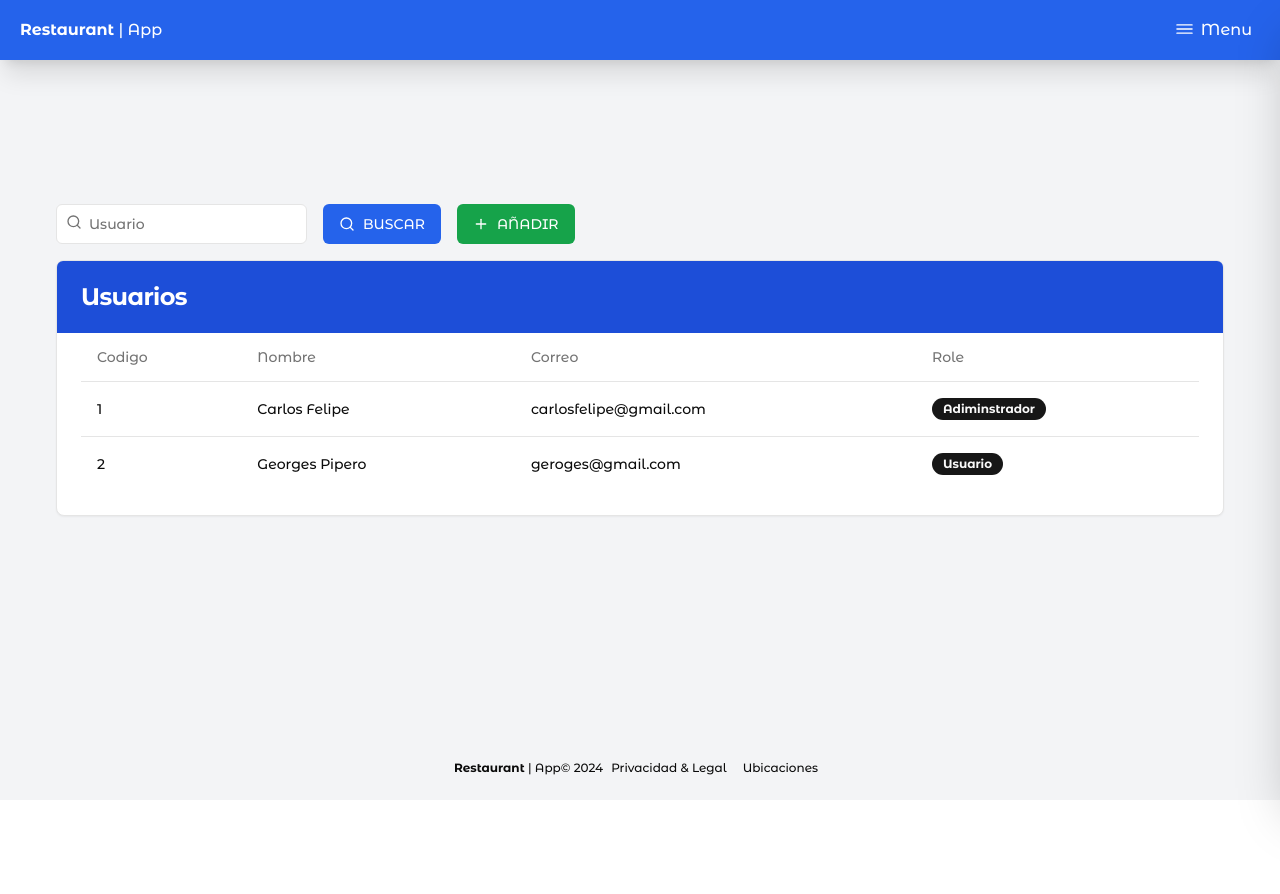
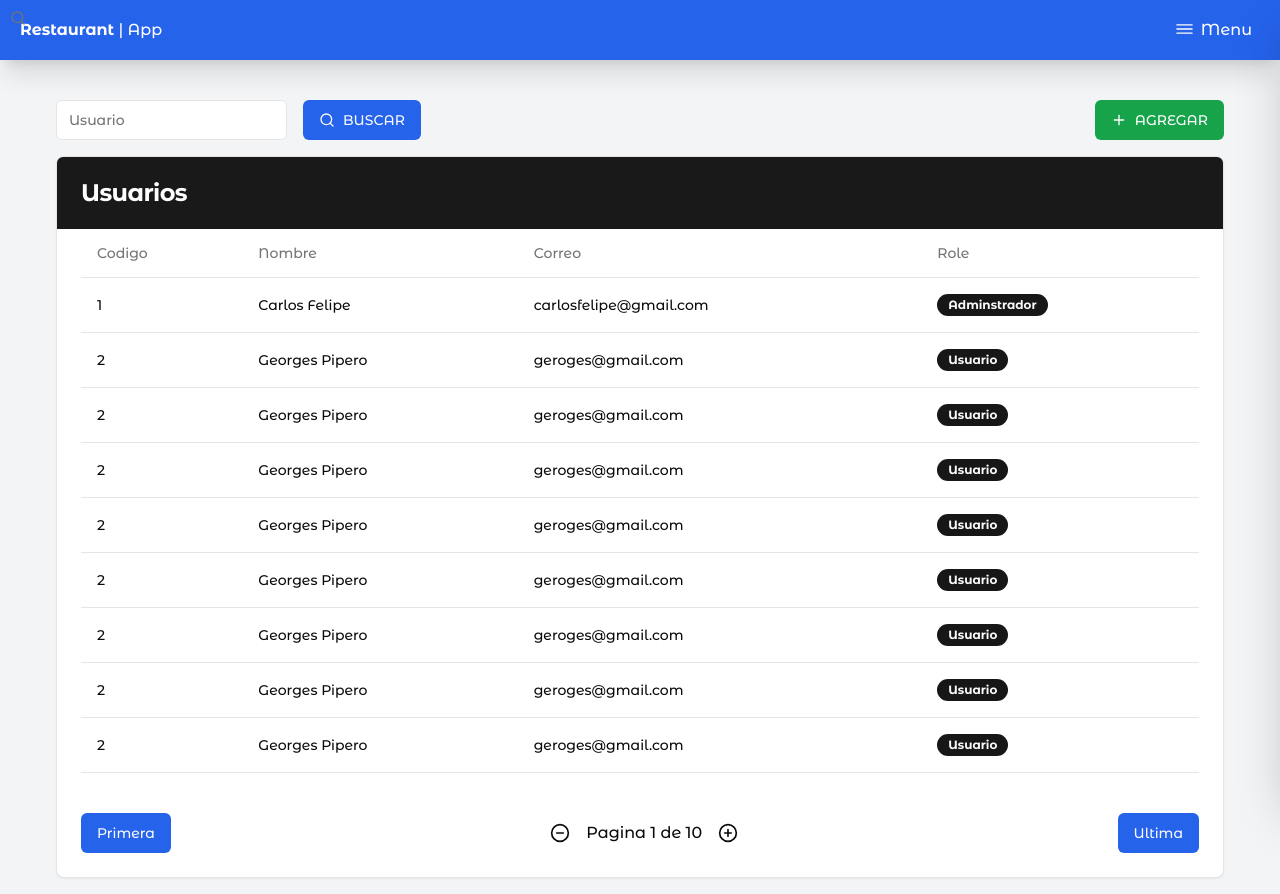
Before and after one commit to saultsc/next-restaurant-app, a Next.js app: page /users in a window 1280 px wide. Before the commit the page ends 800 px from the top, so only its background shows below. Built offline with nearby package versions, Linux system fonts and the light colour scheme.

Commit message:
Pantalla de todos los usuarios realizada

```diff
--- a/src/app/(shop)/layout.tsx
+++ b/src/app/(shop)/layout.tsx
@@ -1,4 +1,4 @@
-import { Footer, Sidebar, TopMenu } from '@/components';
+import { Sidebar, TopMenu } from '@/components';
 
 export default function DashboardLayout({ children }: { children: React.ReactNode }) {
 	return (
@@ -7,8 +7,6 @@ export default function DashboardLayout({ children }: { children: React.ReactNod
 			<Sidebar />
 
 			<div className="px-0 sm:px-10">{children}</div>
-
-			<Footer />
 		</main>
 	);
 }
--- a/src/app/(shop)/users/page.tsx
+++ b/src/app/(shop)/users/page.tsx
@@ -1,31 +1,42 @@
-import { Input } from "@/components/ui/input"
-import { Button } from "@/components/ui/button"
-import { Card, CardHeader, CardTitle, CardContent } from "@/components/ui/card"
-import { Table, TableHeader, TableRow, TableHead, TableBody, TableCell } from "@/components/ui/table"
-import { Badge } from "@/components/ui/badge"
+import { Input } from '@/components/ui/input';
+import { Button } from '@/components/ui/button';
+import { Card, CardHeader, CardTitle, CardContent } from '@/components/ui/card';
+import {
+	Table,
+	TableHeader,
+	TableRow,
+	TableHead,
+	TableBody,
+	TableCell,
+} from '@/components/ui/table';
+import { Badge } from '@/components/ui/badge';
+import { CirclePlus, MinusCircle } from 'lucide-react';
 
 export default function Component() {
 	return (
-    <div className="p-4 mt-32">
-      <div className="flex items-center space-x-4 mb-4">
-        <div className="relative">
-          <SearchIcon className="absolute left-2.5 top-2.5 h-4 w-4 text-muted-foreground" />
-          <Input type="search" placeholder="Usuario" className="pl-8" />
-        </div>
-        <Button variant="default" className="bg-blue-600 text-white">
+		<div className="p-4 mt-6">
+			<div className="flex items-center justify-between space-x-4 mb-4">
+				<div className="flex space-x-4">
+					<Input type="search" placeholder="Usuario" />
+					<Button variant="default" className="bg-blue-600 hover:bg-blue-700">
 						<SearchIcon className="mr-2 h-4 w-4" />
 						BUSCAR
 					</Button>
-        <Button variant="default" className="ml-auto bg-green-600 text-white">
+				</div>
+				<div className="flex space-x-4">
+					<SearchIcon className="absolute left-2.5 top-2.5 h-4 w-4 text-muted-foreground" />
+					<Button variant="default" className="ml-auto bg-green-600 hover:bg-green-700 text-white">
 						<PlusIcon className="mr-2 h-4 w-4" />
-          AÑADIR
+						AGREGAR
 					</Button>
 				</div>
+			</div>
 			<Card>
-        <CardHeader className="bg-blue-700 rounded-t-md text-white">
+				<CardHeader className="bg-black/90 rounded-t-md text-white">
 					<CardTitle>Usuarios</CardTitle>
 				</CardHeader>
 				<CardContent>
+					<div className='h-[560px] overflow-y-auto'>
 						<Table>
 							<TableHeader>
 								<TableRow>
@@ -41,7 +52,71 @@ export default function Component() {
 									<TableCell>Carlos Felipe</TableCell>
 									<TableCell>carlosfelipe@gmail.com</TableCell>
 									<TableCell>
-                  <Badge variant="default">Adiminstrador</Badge>
+										<Badge variant="default">Adminstrador</Badge>
+									</TableCell>
+								</TableRow>
+								<TableRow>
+									<TableCell>2</TableCell>
+									<TableCell>Georges Pipero</TableCell>
+									<TableCell>geroges@gmail.com</TableCell>
+									<TableCell>
+										<Badge variant="default">Usuario</Badge>
+									</TableCell>
+								</TableRow>
+								<TableRow>
+									<TableCell>2</TableCell>
+									<TableCell>Georges Pipero</TableCell>
+									<TableCell>geroges@gmail.com</TableCell>
+									<TableCell>
+										<Badge variant="default">Usuario</Badge>
+									</TableCell>
+								</TableRow>
+								<TableRow>
+									<TableCell>2</TableCell>
+									<TableCell>Georges Pipero</TableCell>
+									<TableCell>geroges@gmail.com</TableCell>
+									<TableCell>
+										<Badge variant="default">Usuario</Badge>
+									</TableCell>
+								</TableRow>
+								<TableRow>
+									<TableCell>2</TableCell>
+									<TableCell>Georges Pipero</TableCell>
+									<TableCell>geroges@gmail.com</TableCell>
+									<TableCell>
+										<Badge variant="default">Usuario</Badge>
+									</TableCell>
+								</TableRow>
+								<TableRow>
+									<TableCell>2</TableCell>
+									<TableCell>Georges Pipero</TableCell>
+									<TableCell>geroges@gmail.com</TableCell>
+									<TableCell>
+										<Badge variant="default">Usuario</Badge>
+									</TableCell>
+								</TableRow>
+								<TableRow>
+									<TableCell>2</TableCell>
+									<TableCell>Georges Pipero</TableCell>
+									<TableCell>geroges@gmail.com</TableCell>
+									<TableCell>
+										<Badge variant="default">Usuario</Badge>
+									</TableCell>
+								</TableRow>
+								<TableRow>
+									<TableCell>2</TableCell>
+									<TableCell>Georges Pipero</TableCell>
+									<TableCell>geroges@gmail.com</TableCell>
+									<TableCell>
+										<Badge variant="default">Usuario</Badge>
+									</TableCell>
+								</TableRow>
+								<TableRow>
+									<TableCell>2</TableCell>
+									<TableCell>Georges Pipero</TableCell>
+									<TableCell>geroges@gmail.com</TableCell>
+									<TableCell>
+										<Badge variant="default">Usuario</Badge>
 									</TableCell>
 								</TableRow>
 								<TableRow>
@@ -54,10 +129,30 @@ export default function Component() {
 								</TableRow>
 							</TableBody>
 						</Table>
+					</div>
+          <div className="flex justify-between items-center mt-6">
+            <Button className='bg-blue-600 hover:bg-blue-700'>
+              Primera
+            </Button>
+            <div className='flex space-x-4 items-center'>
+              <Button variant={'ghost'} className="p-0">
+                <MinusCircle size={20} />
+              </Button>
+              <span>
+                Pagina 1 de 10
+              </span>
+              <Button variant={'ghost'} className="p-0">
+                <CirclePlus size={20} />
+              </Button>
+            </div>
+            <Button className='bg-blue-600 hover:bg-blue-700'>
+              Ultima
+            </Button>
+          </div>
 				</CardContent>
 			</Card>
 		</div>
-  )
+	);
 }
 
 function PlusIcon(props: any) {
@@ -77,9 +172,8 @@ function PlusIcon(props: any) {
 			<path d="M5 12h14" />
 			<path d="M12 5v14" />
 		</svg>
-  )
+	);
 }
-
 
 function SearchIcon(props: any) {
 	return (
@@ -98,9 +192,8 @@ function SearchIcon(props: any) {
 			<circle cx="11" cy="11" r="8" />
 			<path d="m21 21-4.3-4.3" />
 		</svg>
-  )
+	);
 }
-
 
 function XIcon(props: any) {
 	return (
@@ -119,5 +212,5 @@ function XIcon(props: any) {
 			<path d="M18 6 6 18" />
 			<path d="m6 6 12 12" />
 		</svg>
-  )
+	);
 }
--- a/src/components/index.ts
+++ b/src/components/index.ts
@@ -10,4 +10,3 @@ export * from './ui/not-found/PageNotfound';
 export * from './ui/title/Title';
 export * from './ui/top-menu/TopMenu';
 export * from './ui/sidebar/Sidebar';
-export * from './ui/footer/Footer';
--- a/src/components/ui/footer/Footer.tsx
+++ /dev/null
@@ -1,23 +0,0 @@
-import { titleFonts } from '@/config/fonts';
-import Link from 'next/link';
-
-export const Footer = () => {
-	return (
-		<div className="flex w-full justify-center text-xs mb-6 absolute bottom-0">
-			<Link href={'/'}>
-				<span className={`${titleFonts.className} antialiased font-bold`}>
-					Restaurant {''}
-				</span>
-				<span>| App</span>
-				<span>© {new Date().getFullYear()}</span>
-			</Link>
-
-			<Link href={'/'} className="mx-2">
-				Privacidad & Legal
-			</Link>
-			<Link href={'/'} className="mx-2">
-				Ubicaciones
-			</Link>
-		</div>
-	);
-};
```
Lines whose indentation alone changed are shown as unchanged.
